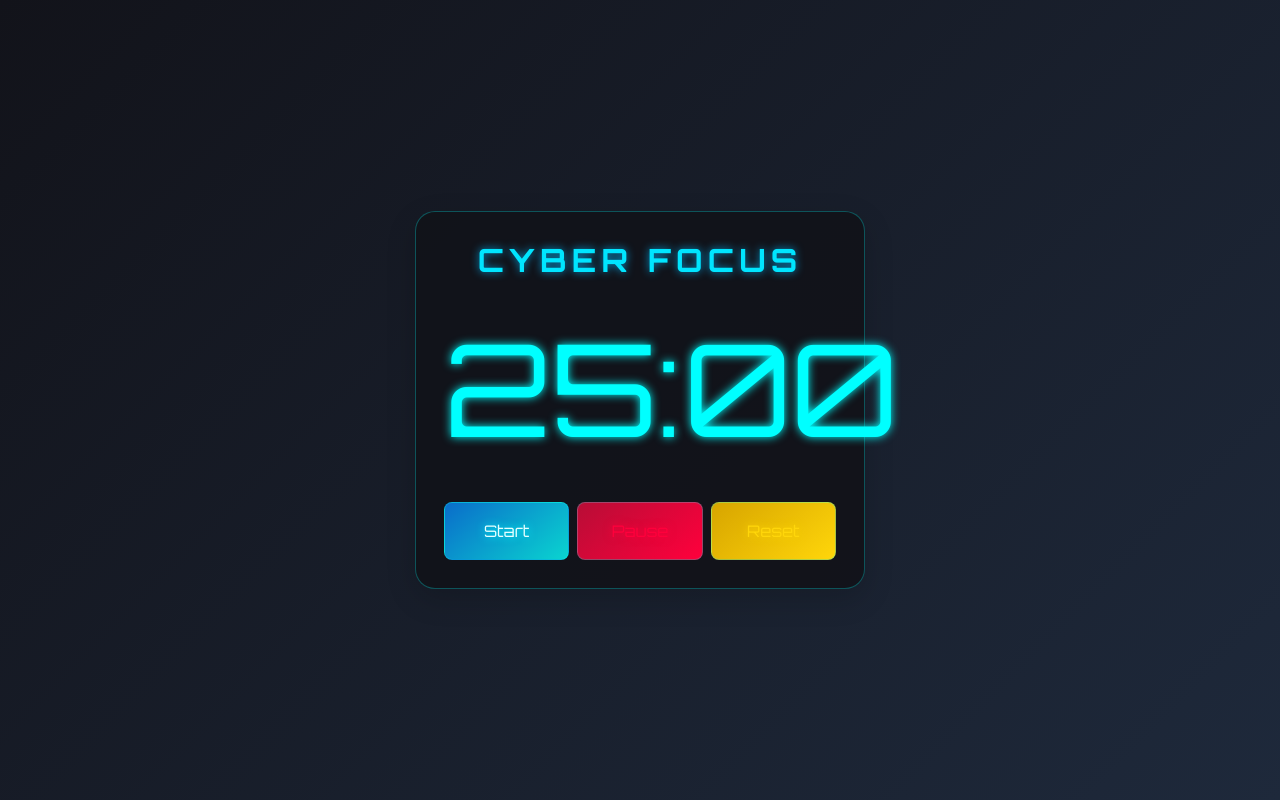
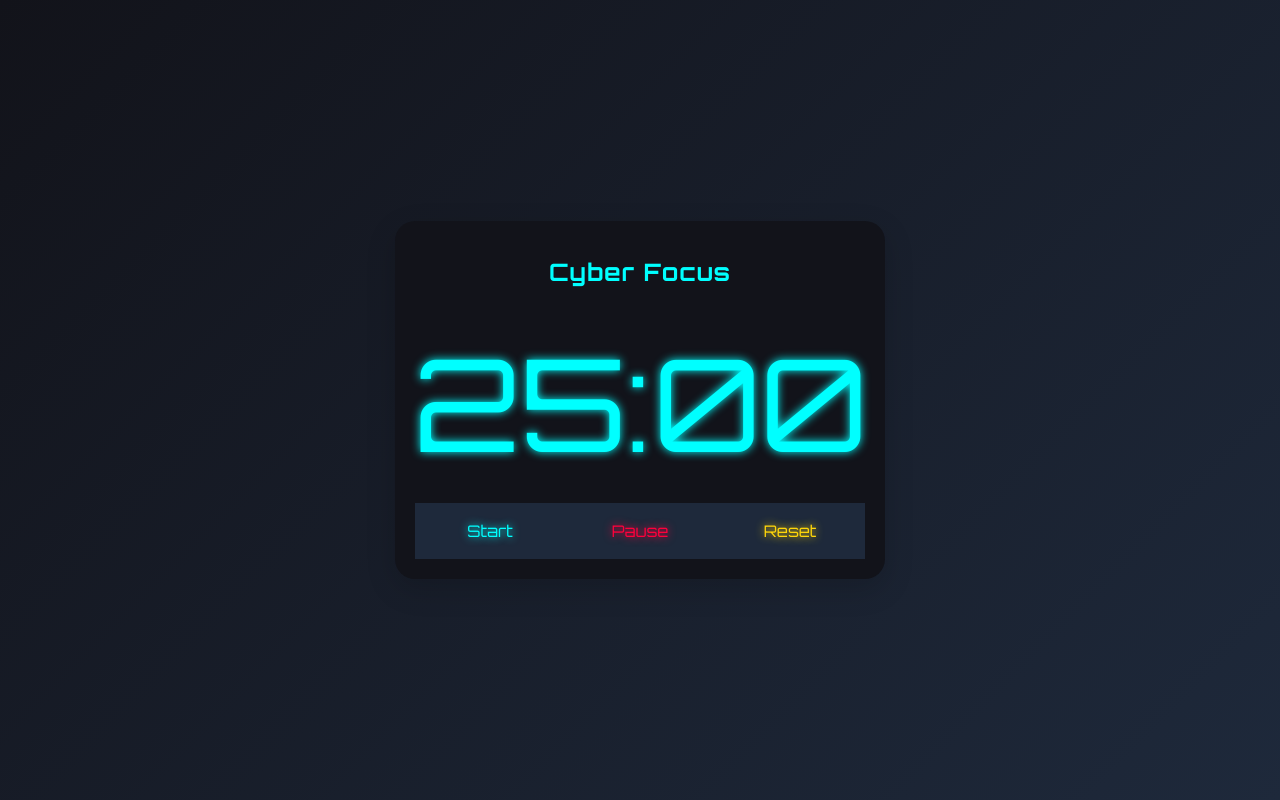
Before and after one commit to lucasmassau6-prog/Cyber-Focus, a plain HTML site: page index.html in a window 1280 px wide. Drawn offline with Linux system fonts and the light colour scheme.

Commit message:
Add files via upload

```diff
--- a/css/style.css
+++ b/css/style.css
@@ -19,88 +19,33 @@ html, body{
 }
 
 /*estilos básicos*/
-* {
-    box-sizing: border-box;
-    margin: 0;
-    padding: 0;
+*{
     font-family: 'Orbitron', sans-serif;
+    color: var(--fontColor);
 }
 body {
-    min-height: 100vh;
-    background: radial-gradient(circle at top, #0a1a2d, #02060f);
-    color: var(--fontColor);
+    background-color: var(--backgroundColor);
+}
+.app {
+    background-color: var(--cardColor);
+    box-shadow: 0 0 10px var(--shadowColor);
+    border-radius: 0;
+    margin: 0;
+    padding: 20px;
+}
+
+/* mobile */
+*{
+    font-size: 16px;
+}
+
+.app{
+    height: 100vh;
     display: flex;
+    flex-direction: column;
     justify-content: center;
     align-items: center;
-    padding: 12px;
 }
-.app {
-    width: min(95vw, 430px);
-    background-color: rgba(18, 19, 26, 0.92);
-    border: 1px solid rgba(0, 255, 255, 0.28);
-    box-shadow: 0 0 20px 2px rgba(0, 184, 255, 0.4), 0 8px 40px rgba(0, 0, 0, 0.5);
-    border-radius: 18px;
-    padding: 20px 16px;
-    display: flex;
-    flex-direction: column;
-    align-items: center;
-}
-h1 {
-    font-size: clamp(1.6rem, 5vw, 2rem);
-    text-transform: uppercase;
-    letter-spacing: .16em;
-    margin-bottom: 8px;
-    color: #00e5ff;
-    text-shadow: 0 0 8px rgba(0, 184, 255, 0.8);
-}
-.timer {
-    font-family: 'Orbitron', sans-serif;
-    font-size: clamp(4rem, 16vw, 8rem);
-    color: #00ffff;
-    text-shadow: 0 0 10px #00edff, 0 0 20px #27a2ff;
-    margin: 14px 0;
-    width: 100%;
-    text-align: center;
-}
-.controls {
-    display: grid;
-    grid-template-columns: repeat(3, 1fr);
-    gap: 8px;
-    width: 100%;
-    margin-top: 8px;
-}
-.controls button {
-    min-height: 44px;
-    font-size: clamp(0.9rem, 2vw, 1rem);
-    border-radius: 8px;
-    border: 1px solid rgba(0, 255, 255, 0.25);
-    color: #e6ffff;
-    cursor: pointer;
-    transition: transform .18s ease, box-shadow .18s ease, background .18s ease;
-}
-.controls button:hover {
-    transform: translateY(-1px);
-    box-shadow: 0 0 10px rgba(0, 255, 255, 0.5);
-}
-#start { background: linear-gradient(140deg, #0a6dca, #0ad4d0); }
-#pause { background: linear-gradient(140deg, #b80d36, #ff003c); }
-#reset { background: linear-gradient(140deg, #d7a500, #ffd60a); }
-
-@media (min-width: 768px) {
-    body {
-        padding: 20px;
-        background: linear-gradient(135deg, #12131a, #1e293b);
-    }
-    .app {
-        width: 430px;
-        padding: 28px;
-    }
-    .controls {
-        margin-top: 16px;
-        grid-template-columns: repeat(3, minmax(0, 1fr));
-    }
-}
-
 .controls {
     position: fixed;
     bottom: 0;
@@ -112,7 +57,6 @@ h1 {
     font-size: 8rem;
     margin-top: 20px;
     text-shadow: 0 0 10px #0ff;
-
 }
 
 /*botões*/
@@ -139,7 +83,6 @@ button:hover {
 
 /* outros tamanhos */
 @media only screen and (min-width: 768px) {
-
     body {
         background: linear-gradient(135deg, #12131a, #1e293b);
         display: flex;
@@ -148,11 +91,11 @@ button:hover {
         height: 100vh;
     }
     .app{
-    height: auto;
-    max-width: 450px;
-    width: 100%;
-    border-radius: 20px;
-    box-shadow: 0 10px 30px var(--shadowColor);
+        height: auto;
+        max-width: 450px;
+        width: 100%;
+        border-radius: 20px;
+        box-shadow: 0 10px 30px var(--shadowColor);
     }
     .controls {
         position: static;
```
